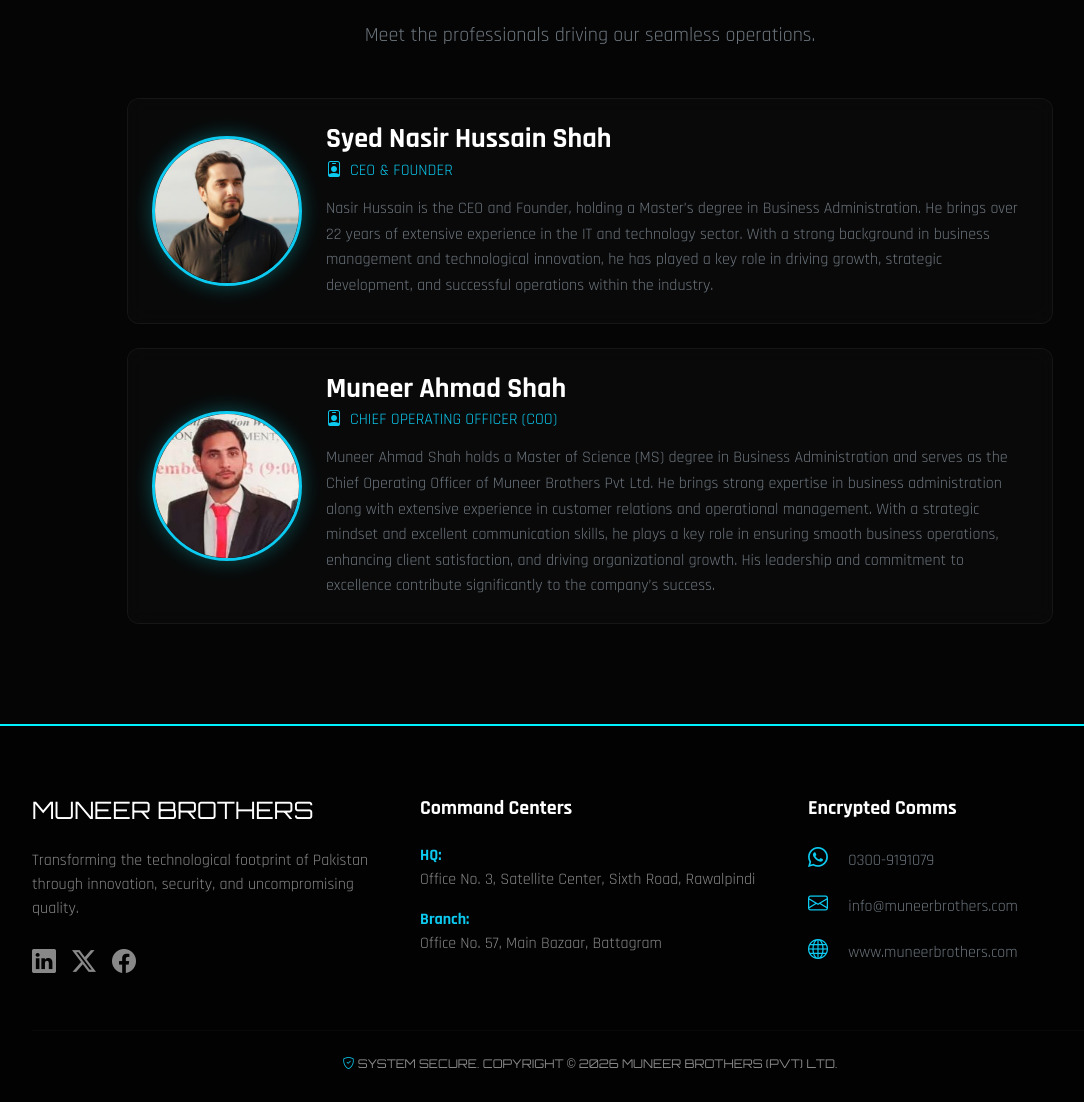
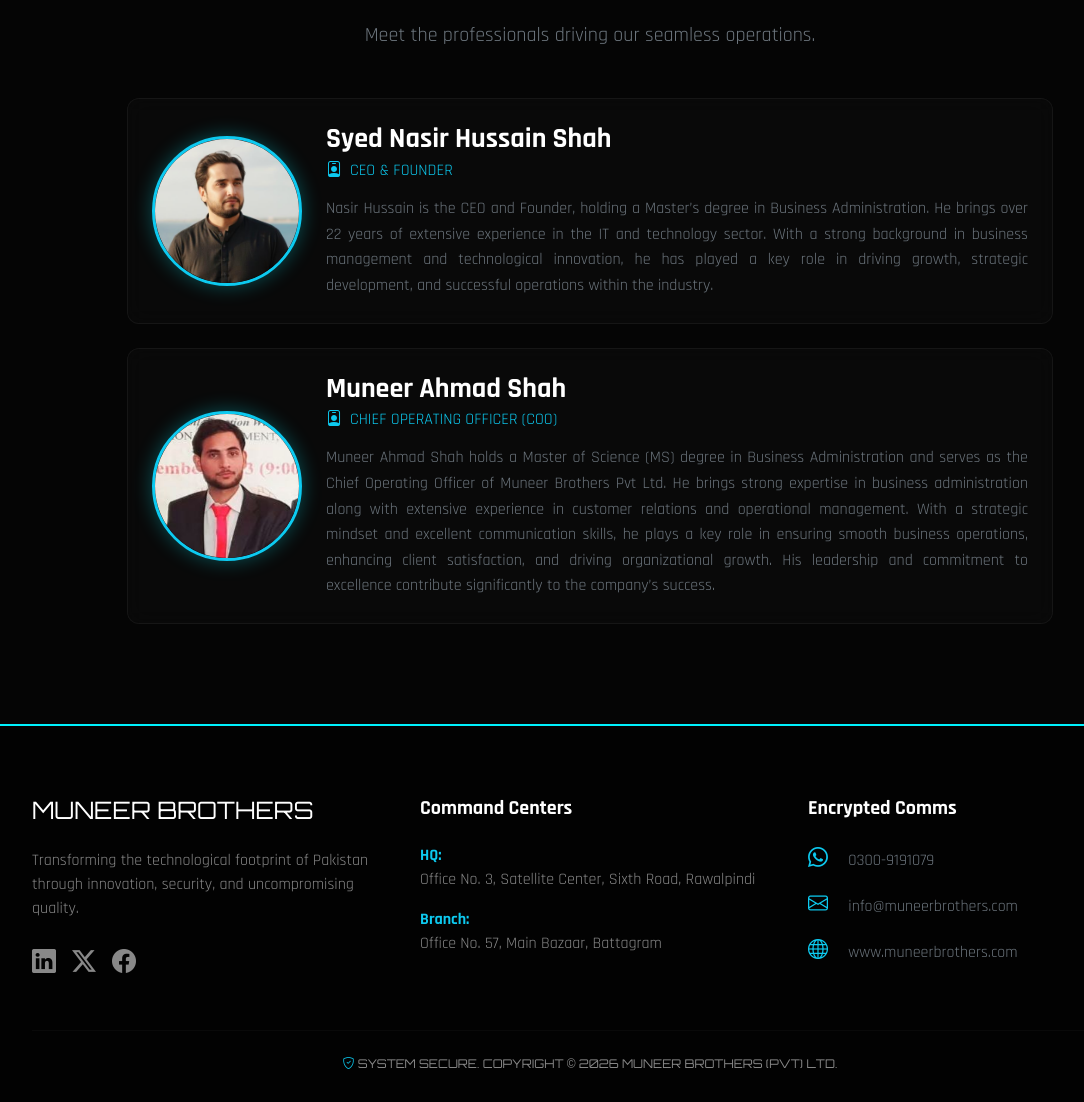
Before and after one commit to hamidkhanbtmpk-cloud/muneer-brothers, a Flask app: page / in a window 1280 px wide. Shown: the part 2909-4011 px from the top of the page, without its empty margins (50-1134 px from the left). Run offline with Flask 3, Linux system fonts and the light colour scheme; data comes from the database, SQL or seed files in the repository; data that the repository does not hold is empty.

Commit message:
Refactor index.html with updated content and styles
Change company introduction text into Justify

```diff
--- a/templates/index.html
+++ b/templates/index.html
@@ -156,7 +156,7 @@
                 <p class="text-info fw-bold letter-spacing-2 mb-2"><i class="bi bi-cpu"></i> NEXT-GEN IT INFRASTRUCTURE</p>
                 <h1 class="hero-title">Muneer Brothers</h1>
                 <h2 class="fw-light text-white mb-4 fs-3">Empowering Technology. Delivering Excellence.</h2>
-                <p class="fs-5 mb-5 text-light opacity-75" style="max-width: 650px;">
+                <p class="fs-5 mb-5 text-light opacity-75" style="max-width: 650px; text-align: justify;">
                     Muneer Brothers (Pvt) Ltd. is a trusted and forward-thinking technology company, proudly registered with the Securities and Exchange Commission of Pakistan (SECP), Pakistan Software Export Board (PSEB), and Pakistan Software Houses Association for IT & ITES (P@SHA). Since 2008, we have been delivering innovative, reliable, and high-quality IT and technology solutions, empowering businesses to grow in a rapidly evolving digital world. With a strong commitment to excellence, professionalism, and customer satisfaction, Muneer Brothers stands as a symbol of trust, innovation, and technological leadership in Pakistan’s IT industry.
                 </p>
                 <a href="#services" class="btn btn-neon me-3 mb-2">Explore Solutions</a>
@@ -248,7 +248,7 @@
                     <div>
                         <h3 class="text-white fw-bold mb-1">{{ emp.name }}</h3>
                         <h6 class="text-info mb-3 letter-spacing-1 text-uppercase"><i class="bi bi-person-badge me-2"></i>{{ emp.designation }}</h6>
-                        <p class="text-secondary mb-0" style="font-size: 16px; line-height: 1.6;">{{ emp.description }}</p>
+                        <p class="text-secondary mb-0" style="font-size: 16px; line-height: 1.6; text-align: justify;">{{ emp.description }}</p>
                     </div>
                 </div>
             </div>
```
